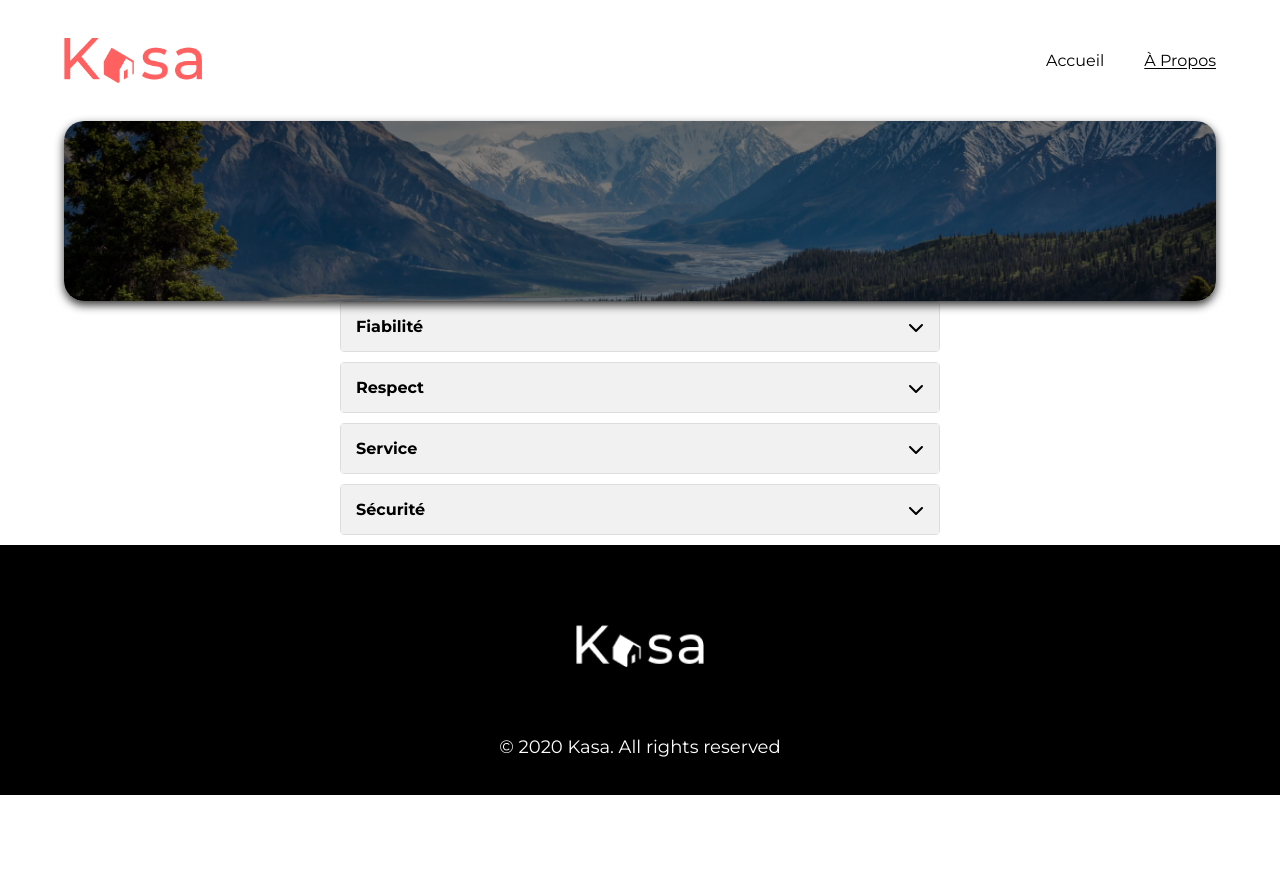
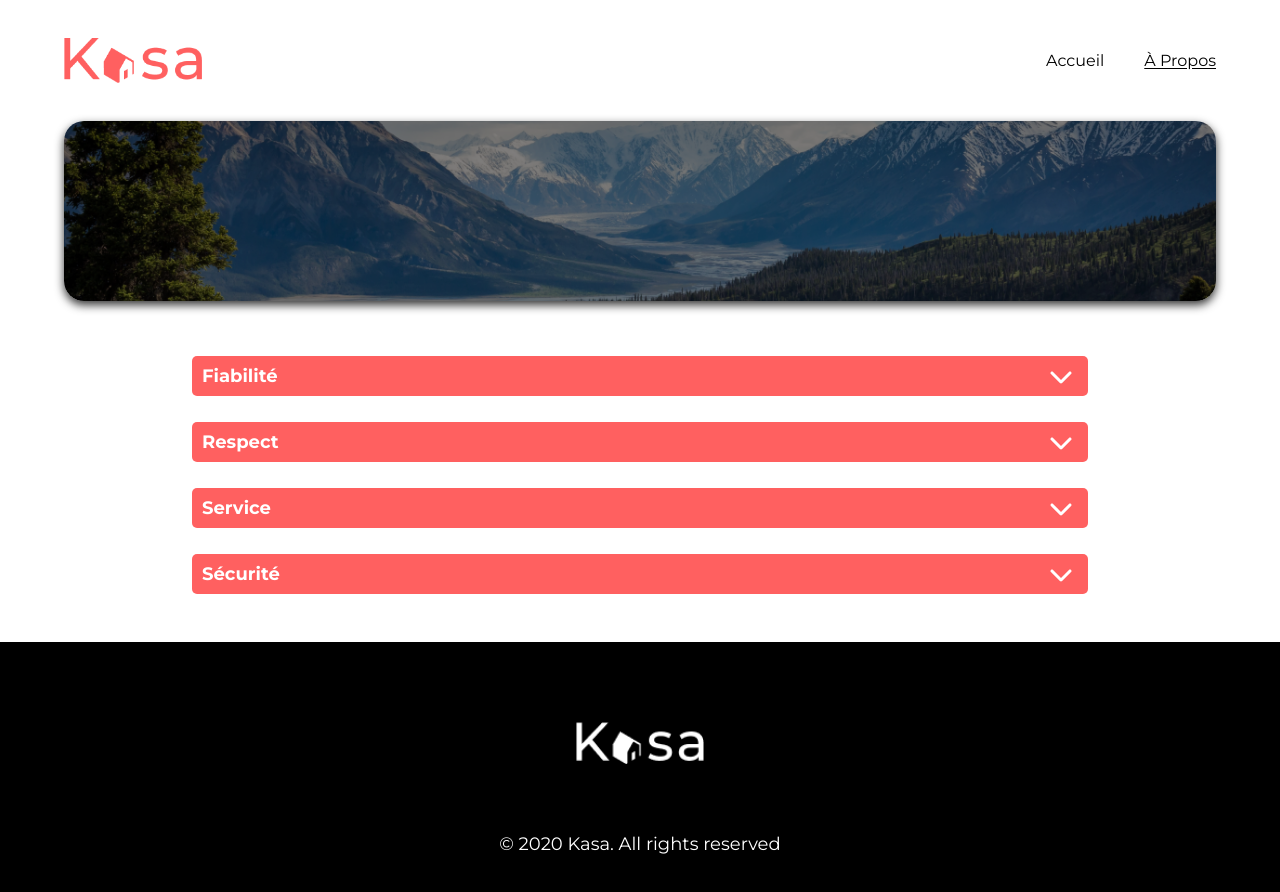
Before and after one commit to AntoineA4/Kasa-OpenClassroom-Project-5, a React (Create React App) app: page /a-propos in a window 1280 px wide. Before the commit the page ends 800 px from the top, so only its background shows below. Built offline with nearby package versions, Linux system fonts and the light colour scheme.

Commit message:
feat: A-propos page style

```diff
--- a/src/components/Collapse.jsx
+++ b/src/components/Collapse.jsx
@@ -4,16 +4,23 @@ import { FontAwesomeIcon } from '@fortawesome/react-fontawesome';
 import { faChevronDown } from '@fortawesome/free-solid-svg-icons';
 
 function Collapse() {
-    const [openDescription, setOpenDescription] = useState(null);
+    const [openDescriptions, setOpenDescriptions] = useState([]);
+
     const toggleSection = (index) => {
-        setOpenDescription(openDescription === index ? null : index);
+        if (openDescriptions.includes(index)) {
+            setOpenDescriptions(openDescriptions.filter(i => i !== index));
+        } else {
+            setOpenDescriptions([...openDescriptions, index]);
+        }
     };
+
     const items = [
         { title: 'Fiabilité', description: 'Les annonces postées sur Kasa garrantissent une fiabilité totale. Les photos sont conformes aux logements, et toutes les informatiosn sont régulièrement vérifiées par nos équipes.' },
         { title: 'Respect', description: 'La bienveillance fait partie des valeurs fondatrices de Kasa. Tout le comportement discriminatoire ou de perturbation du voisinage entraînera une exclusion de notre plateforme.' },
         { title: 'Service', description: 'La bienveillance fait partie des valeurs fondatrices de Kasa. Tout le comportement discriminatoire ou de perturbation du voisinage entraînera une exclusion de notre plateforme. ' },
         { title: 'Sécurité', description: 'La sécurité est la priorité de Kasa. Aussi bien pour nos hôtes que pour nos voyageurs, chaque logement correspond aux critères de sécurité établis par nos services. En laissant une note aussi bien à l\'hôte qu\'au locataire, cela permet à nos équipes de vérifier que les standards sont bien respectés. Nous organisons également des ateliers sur la sécurité domestique pour nos hôtes.' }
     ];
+
     return (
         <div className="collapse-list">
             {items.map((item, index) => (
@@ -21,12 +28,12 @@ function Collapse() {
                     <div className="collapse-header">
                         <span className="collapse-title">{item.title}</span>
                         <FontAwesomeIcon
-                        icon={faChevronDown}
-                            className={`icon ${openDescription === index ? 'rotate' : ''}`}
+                            icon={faChevronDown}
+                            className={`icon ${openDescriptions.includes(index) ? 'rotate' : ''}`}
                             onClick={() => toggleSection(index)}
                         />
                     </div>
-                    {openDescription === index && (
+                    {openDescriptions.includes(index) && (
                         <div className="collapse-content">
                             <p>{item.description}</p>
                         </div>
--- a/src/pages/A-propos.jsx
+++ b/src/pages/A-propos.jsx
@@ -1,6 +1,7 @@
 import Banner from '../components/Banner';
 import BannerAboutImage from '../assets/Image Apropos.png';
 import Collapse from '../components/Collapse';
+import '../styles/Pages/A-propos.scss';
 
 function Apropos() {
     return (
--- a/src/styles/Pages/A-propos.scss
+++ b/src/styles/Pages/A-propos.scss
@@ -0,0 +1,7 @@
+.collapse-list {
+    width: 100%;
+    margin: 3% 0% 3% 0%;
+    display: flex;
+    flex-direction: column;
+    align-items: center;
+}
--- a/src/styles/components/Collapse.scss
+++ b/src/styles/components/Collapse.scss
@@ -1,40 +1,40 @@
-.collapse-list {
-    width: 100%;
-    max-width: 600px;
-    margin: auto;
-}
+$kasa-color:#FF6060;
 
 .collapse-item {
-    border: 1px solid #ddd;
-    border-radius: 4px;
     margin-bottom: 10px;
-}
+    width: 70%;
 
     .collapse-header {
         display: flex;
         justify-content: space-between;
         align-items: center;
-    background: #f1f1f1;
-    padding: 15px;
+        height: 2.5em;
+        background: $kasa-color;
+        padding-left: 10px;
+        border-radius: 5px;
+        margin-top: 1em;
         cursor: pointer;
-}
 
         .collapse-title {
-    font-size: 16px;
-    font-weight: bold;
+            color: white;
+            font-size: 18px;
+            font-weight: 700;
         }
 
         .icon {
-    font-size: 16px;
+            color: white;
+            font-size: 24px;
+            padding-right: 15px;
             transition: transform 0.3s;
+
+            &.rotate {
+                transform: rotate(180deg);
             }
-
-.rotate {
-    transform: rotate(180deg);
+        }
     }
 
     .collapse-content {
         padding: 15px;
-    border-top: 1px solid #ddd;
-    background: #fff;
+        background: #F6F6F6;
     }
+}
```
Lines whose indentation alone changed are shown as unchanged.
